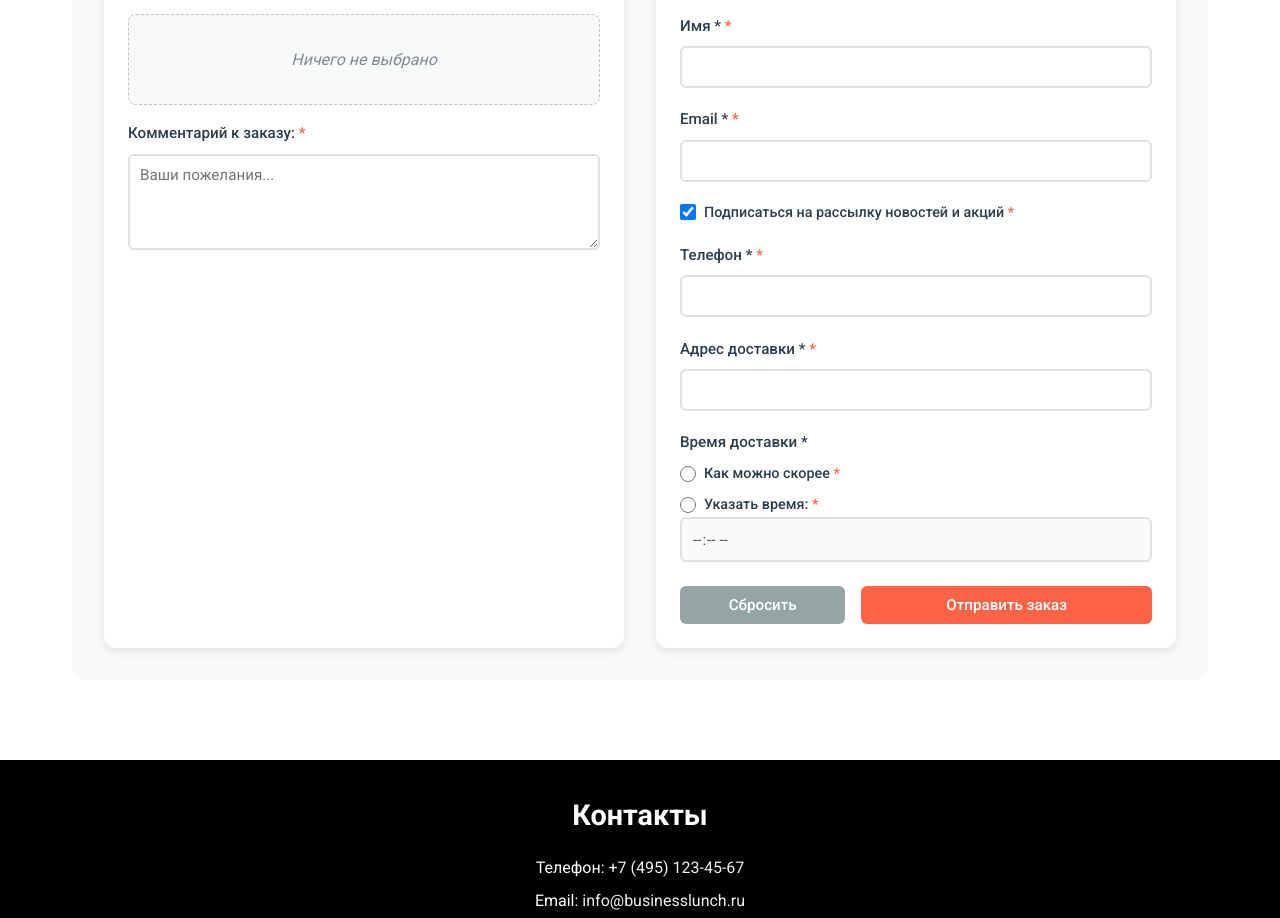
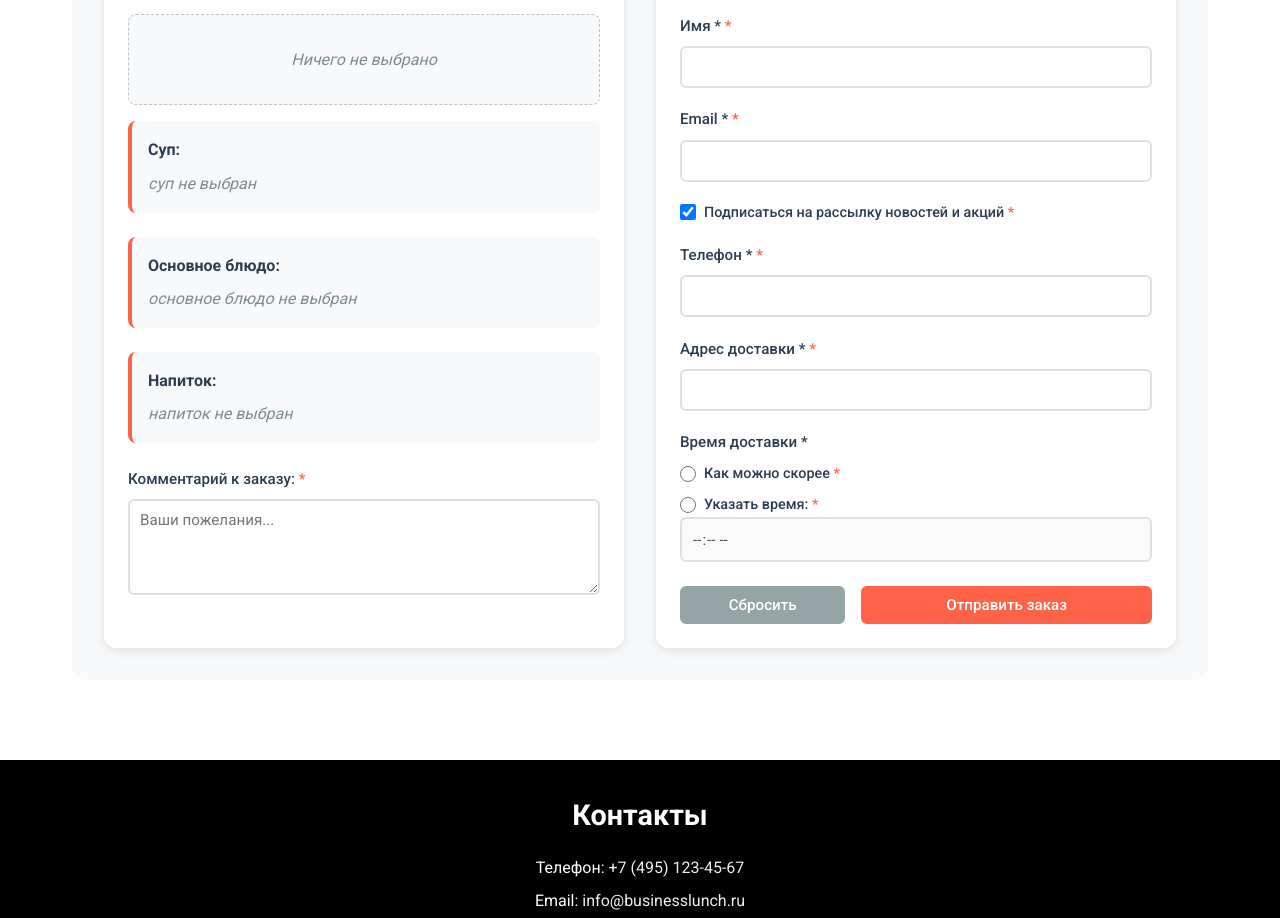
Before and after one commit to tomwizard1522/business-lunch-website, a plain HTML site: page lunch.html in a window 1280 px wide. Shown: the part 2240-3158 px from the top of the page. Drawn offline with Linux system fonts and the light colour scheme.

Commit message:
Fix: order display logic and styling
- Fixed category display logic in order form
- Always show categories but manage content dynamically
- Improved visual feedback for selected dishes
- Added proper styling for order summary

```diff
--- a/lunch.html
+++ b/lunch.html
@@ -55,19 +55,25 @@
                             Ничего не выбрано
                         </div>
 
-                        <div class="order-category" style="display: none;">
+                        <div class="order-category">
                             <label>Суп:</label>
-                            <div id="selected-soup" class="selected-dish-container"></div>
+                            <div id="selected-soup" class="selected-dish-container">
+                                <span class="not-selected">суп не выбран</span>
+                            </div>
                         </div>
 
-                        <div class="order-category" style="display: none;">
+                        <div class="order-category">
                             <label>Основное блюдо:</label>
-                            <div id="selected-main" class="selected-dish-container"></div>
+                            <div id="selected-main" class="selected-dish-container">
+                                <span class="not-selected">основное блюдо не выбрано</span>
+                            </div>
                         </div>
 
-                        <div class="order-category" style="display: none;">
+                        <div class="order-category">
                             <label>Напиток:</label>
-                            <div id="selected-drink" class="selected-dish-container"></div>
+                            <div id="selected-drink" class="selected-dish-container">
+                                <span class="not-selected">напиток не выбран</span>
+                            </div>
                         </div>
 
                         <div id="order-summary" class="order-summary" style="display: none;">
--- a/orderManager.js
+++ b/orderManager.js
@@ -74,7 +74,23 @@ function initializeOrderManager() {
     function updateOrderDisplay() {
         let hasSelectedDishes = false;
 
-        // Показываем категории заказа
+        // Проверяем, есть ли выбранные блюда
+        Object.values(selectedDishes).forEach(dish => {
+            if (dish) {
+                hasSelectedDishes = true;
+            }
+        });
+
+        // Управляем видимостью элементов
+        if (emptyOrderMessage) {
+            emptyOrderMessage.style.display = hasSelectedDishes ? 'none' : 'block';
+        }
+
+        if (orderSummary) {
+            orderSummary.style.display = hasSelectedDishes ? 'block' : 'none';
+        }
+
+        // Всегда показываем категории, но управляем их содержимым
         showOrderCategories();
 
         // Обновляем отображение для каждой категории
@@ -90,7 +106,6 @@ function initializeOrderManager() {
                             <span class="dish-price">${dish.price} ₽</span>
                         </div>
                     `;
-                    hasSelectedDishes = true;
                 } else {
                     const categoryNames = {
                         soup: 'суп',
@@ -101,22 +116,6 @@ function initializeOrderManager() {
                 }
             }
         });
-
-        // Показываем/скрываем сообщение о пустом заказе
-        if (emptyOrderMessage) {
-            if (hasSelectedDishes) {
-                emptyOrderMessage.style.display = 'none';
-                hideOrderCategories(); // Скрываем категории если есть выбранные блюда
-            } else {
-                emptyOrderMessage.style.display = 'block';
-                hideOrderCategories(); // Скрываем категории если ничего не выбрано
-            }
-        }
-
-        // Показываем/скрываем блок с итоговой стоимостью
-        if (orderSummary) {
-            orderSummary.style.display = hasSelectedDishes ? 'block' : 'none';
-        }
     }
 
     // Подсчет общей стоимости
```
